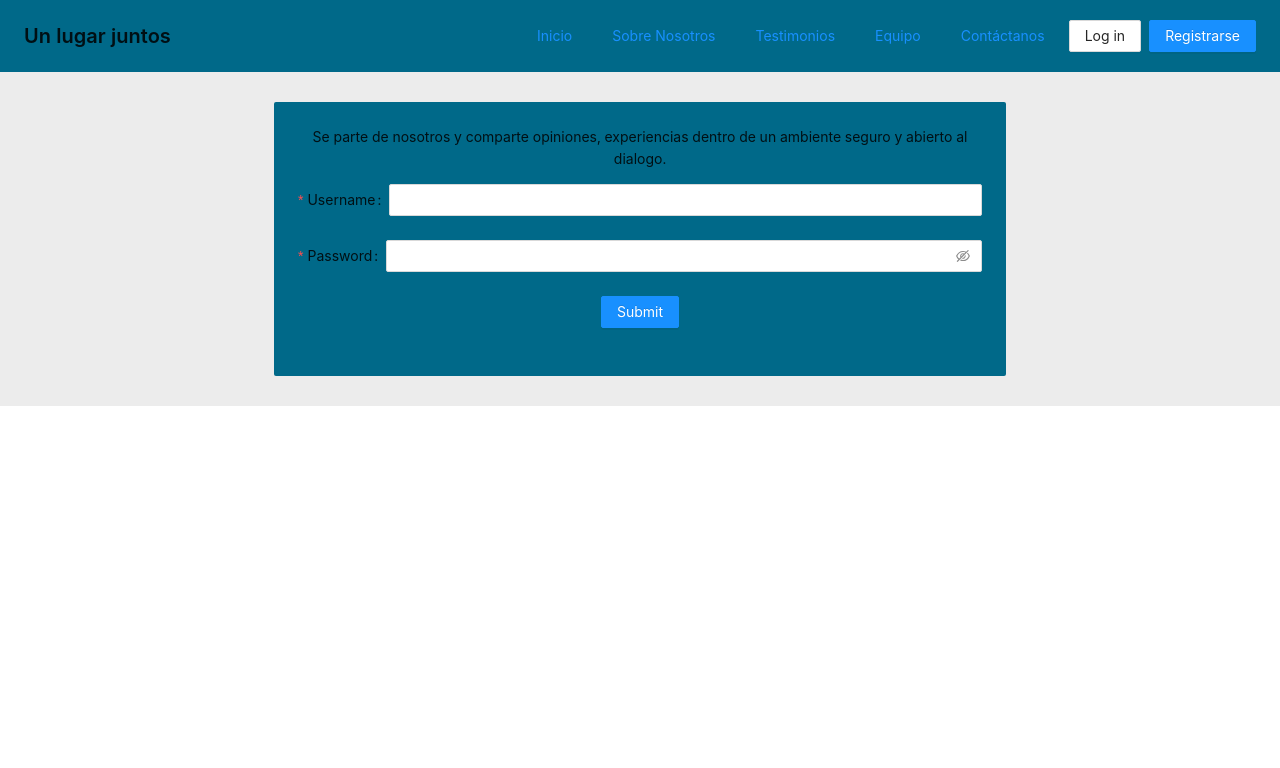
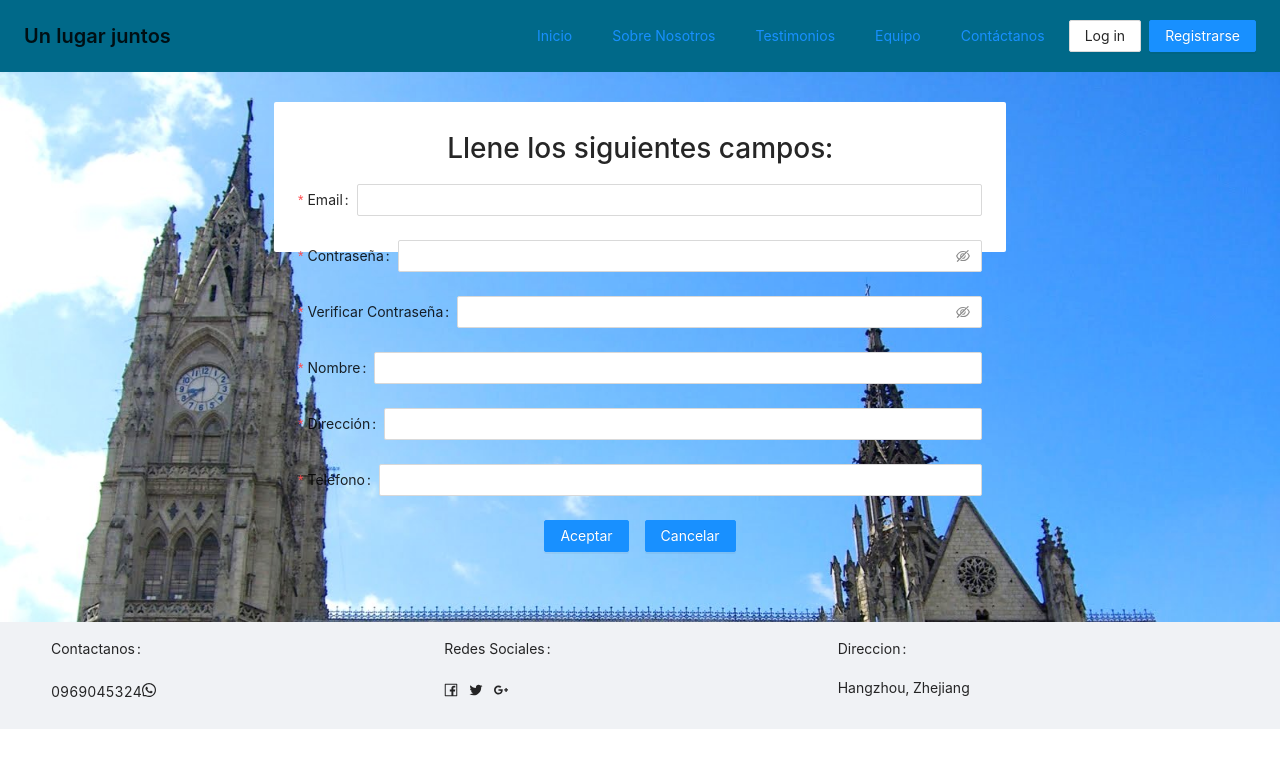
Before and after one commit to DDI-2020A/proyecto-semestre-asientos-iglesia-grupo-3, a React app: page / in a window 1280 px wide. Built offline with nearby package versions, Linux system fonts and the light colour scheme.

Commit message:
Login-Crear

```diff
--- a/package.json
+++ b/package.json
@@ -3,6 +3,7 @@
   "version": "0.1.0",
   "private": true,
   "dependencies": {
+    "@ant-design/icons": "^4.2.2",
     "@testing-library/jest-dom": "^4.2.4",
     "@testing-library/react": "^9.5.0",
     "@testing-library/user-event": "^7.2.1",
--- a/src/components/App.js
+++ b/src/components/App.js
@@ -1,13 +1,12 @@
 import React from 'react';
 
-import Inicio from './Inicio';
-import Login from './Login';
+import Cuenta from './Cuenta';
 
 function App() {
     return (
 
         <>
-            <Login />
+            <Cuenta />
 
         </>
 
--- /dev/null
+++ b/src/components/Cuenta.js
@@ -0,0 +1,88 @@
+import React from 'react';
+import Header from "./Header";
+import {Form, Input, Button, Card} from "antd";
+import '../styles/cuenta.css';
+import '../styles/login.css';
+import '../styles/App.css';
+import Foot from "./Foot";
+
+const Login = () => {
+    return (
+        <>
+
+            <Header/>
+
+            <div className="site-card-border-less-wrapper" align="center">
+                <Card className="ant-card-cover tamanio-cuadro" style={{marginTop:0}}  bordered={false}>
+                    <h1>
+                        Llene los siguientes campos:
+                    </h1>
+                    <div>
+                        <Form
+                            name="basic"
+                            initialValues={{remember: true}}
+                        >
+                            <Form.Item
+                                label="Email"
+                                name="username"
+                                rules={[{required: true, message: 'Please input your username!'}]}
+                            >
+                                <Input/>
+                            </Form.Item>
+
+                            <Form.Item
+                                label="Contraseña"
+                                name="password"
+                                rules={[{required: true, message: 'Please input your password!'}]}
+                            >
+                                <Input.Password/>
+                            </Form.Item>
+                            <Form.Item
+                                label="Verificar Contraseña"
+                                name="checkpassword"
+                                rules={[{required: true, message: 'Please input your password!'}]}
+                            >
+                                <Input.Password/>
+                            </Form.Item>
+                            <Form.Item
+                                label="Nombre"
+                                name="username"
+                                rules={[{required: true, message: 'Please input your username!'}]}
+                            >
+                                <Input/>
+                            </Form.Item>
+                            <Form.Item
+                                label="Dirección"
+                                name="username"
+                                rules={[{required: true, message: 'Please input your username!'}]}
+                            >
+                                <Input/>
+                            </Form.Item>
+                            <Form.Item
+                                label="Teléfono"
+                                name="username"
+                                rules={[{required: true, message: 'Please input your username!'}]}
+                            >
+                                <Input/>
+                            </Form.Item>
+                            <Form.Item>
+                                <Button type="primary" style={{ margin: '0 8px' }} htmlType="submit">
+                                    Aceptar
+                                </Button>
+                                <Button type="primary" style={{ margin: '0 8px' }} htmlType="submit">
+                                    Cancelar
+                                </Button>
+                            </Form.Item>
+                        </Form>
+                    </div>
+                </Card>
+
+            </div>
+            <Foot/>
+
+        </>
+    );
+
+}
+
+export default Login;
--- /dev/null
+++ b/src/components/Foot.js
@@ -0,0 +1,20 @@
+import React from 'react';
+import { Layout } from 'antd';
+import Descriptions from "antd/es/descriptions";
+import {WhatsAppOutlined, FacebookOutlined,TwitterOutlined,GooglePlusOutlined } from '@ant-design/icons'
+const { Footer} = Layout;
+
+const Foot = ( ) => {
+    return (
+        <>
+            <Footer  style={{ textAlign: 'center', paddingTop:15, paddingBottom:10,}}  >
+                <Descriptions layout="vertical">
+                    <Descriptions.Item label="Contactanos" >0969045324<WhatsAppOutlined style={{width:25, height:25}}/></Descriptions.Item>
+                    <Descriptions.Item label="Redes Sociales"><FacebookOutlined style={{width:25, height:25}} /><TwitterOutlined style={{width:25, height:25}} /><GooglePlusOutlined style={{width:25, height:25}} /></Descriptions.Item>
+                    <Descriptions.Item label="Direccion ">Hangzhou, Zhejiang</Descriptions.Item>
+                </Descriptions>
+            </Footer>
+            </>
+    );
+};
+export default Foot
--- a/src/components/Header.js
+++ b/src/components/Header.js
@@ -1,4 +1,4 @@
-import React, {useEffect, useState} from 'react';
+import React from 'react';
 import { Button, PageHeader } from 'antd';
 
 const Header = ( ) => {
--- a/src/components/Inicio.js
+++ b/src/components/Inicio.js
@@ -14,8 +14,6 @@ import ImgEquipo2 from  '../images/ImgEquipo2.jpg';
 import ImgEquipo3 from  '../images/ImgEquipo3.jpg';
 import ImgDirec from  '../images/ImgDirec.jpg';
 import Meta from "antd/es/card/Meta";
-
-import Layout from "antd/es/layout";
 import Divider from "antd/es/divider";
 
 
@@ -278,7 +276,7 @@ const Inicio = () => {
                             <Row gutter={16} align="center">
                                 <Col xs={32} sm={32} md={10} lg={10}  span={8}>
                                     <a href="https://www.google.com.ec/maps/place/Iglesia+Del+Barco/@-0.2588519,-78.5188202,17z/data=!4m5!3m4!1s0x91d59854df33a4f1:0x2ba49ba5a33853b1!8m2!3d-0.2572981!4d-78.5196841"
-                                       target="_blank">
+                                       >
                                         <img
                                             style={{ width: '100%', height: '90%' }}
                                             alt="example"
--- a/src/components/Login.js
+++ b/src/components/Login.js
@@ -1,7 +1,9 @@
 import React from 'react';
 import Header from "./Header";
-import {Form, Input, Checkbox, Button, Card} from "antd";
+import {Form, Input, Button, Card} from "antd";
 import '../styles/login.css';
+import '../styles/App.css';
+import Foot from "./Foot";
 
 const Login = () => {
     return (
@@ -9,13 +11,13 @@ const Login = () => {
 
             <Header/>
 
-            <div className="site-card-border-less-wrapper " align="center">
-                <Card className="colorBaseA tamanio-cuadro"  bordered={false}>
-                    <p>
+            <div className="site-card-border-less-wrapper" align="center">
+                <Card className="ant-card-cover tamanio-cuadro"  bordered={false}>
+                    <h1>
                         Se parte de nosotros y comparte opiniones,
                         experiencias dentro de un ambiente
-                        seguro y abierto al dialogo.
-                    </p>
+                        seguro y abierto al diálogo.
+                    </h1>
                     <div>
                         <Form
                             name="basic"
@@ -23,7 +25,7 @@ const Login = () => {
 
                         >
                             <Form.Item
-                                label="Username"
+                                label="Email"
                                 name="username"
                                 rules={[{required: true, message: 'Please input your username!'}]}
                             >
@@ -31,23 +33,23 @@ const Login = () => {
                             </Form.Item>
 
                             <Form.Item
-                                label="Password"
+                                label="Contraseña"
                                 name="password"
                                 rules={[{required: true, message: 'Please input your password!'}]}
                             >
                                 <Input.Password/>
                             </Form.Item>
-
                             <Form.Item>
                                 <Button type="primary" htmlType="submit">
-                                    Submit
+                                    Iniciar Sesion
                                 </Button>
                             </Form.Item>
                         </Form>
                     </div>
                 </Card>
+
             </div>
-
+            <Foot/>
 
         </>
     );
--- /dev/null
+++ b/src/styles/cuenta.css
@@ -0,0 +1,9 @@
+.site-card-border-less-wrapper {
+    padding: 10px;
+    background-image: url("../images/FondoPagLog.jpg");
+    background-size: cover;
+    height: 550px;
+}
+.ant-card-cover{
+    background-color:transparent;
+}
--- a/src/styles/login.css
+++ b/src/styles/login.css
@@ -1,4 +1,20 @@
+@import '~antd/dist/antd.css';
 .tamanio-cuadro{
     height: auto;
     width: 60%;
+
 }
+.ant-card-cover{
+    height: 150px;
+    margin-top: 105px;
+    border: none;
+    background-color:transparent;
+
+}
+
+.site-card-border-less-wrapper {
+    padding: 30px;
+    background-image: url("../images/FondoPagLog.jpg");
+    background-size: cover;
+    height: 550px;
+}
```
Also changed, not shown: src/images/FondoPagLog.jpg (added).
